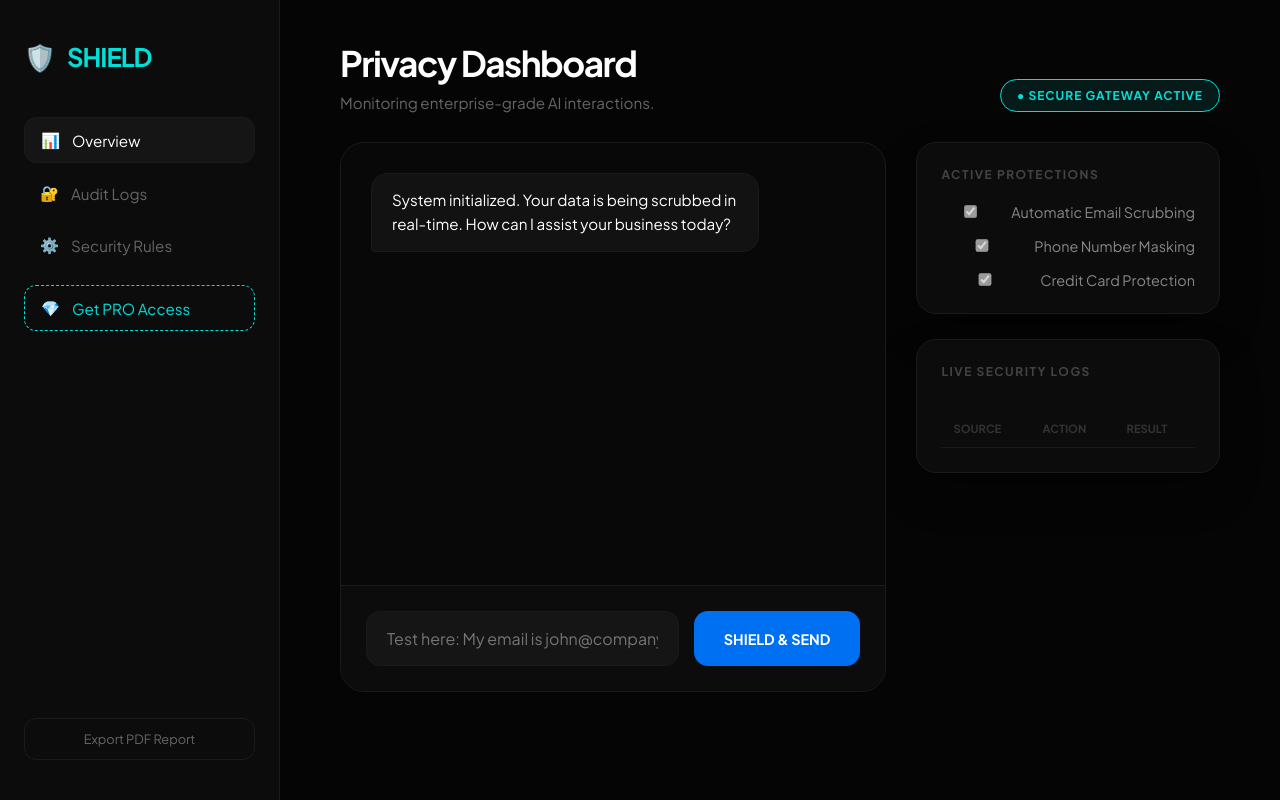
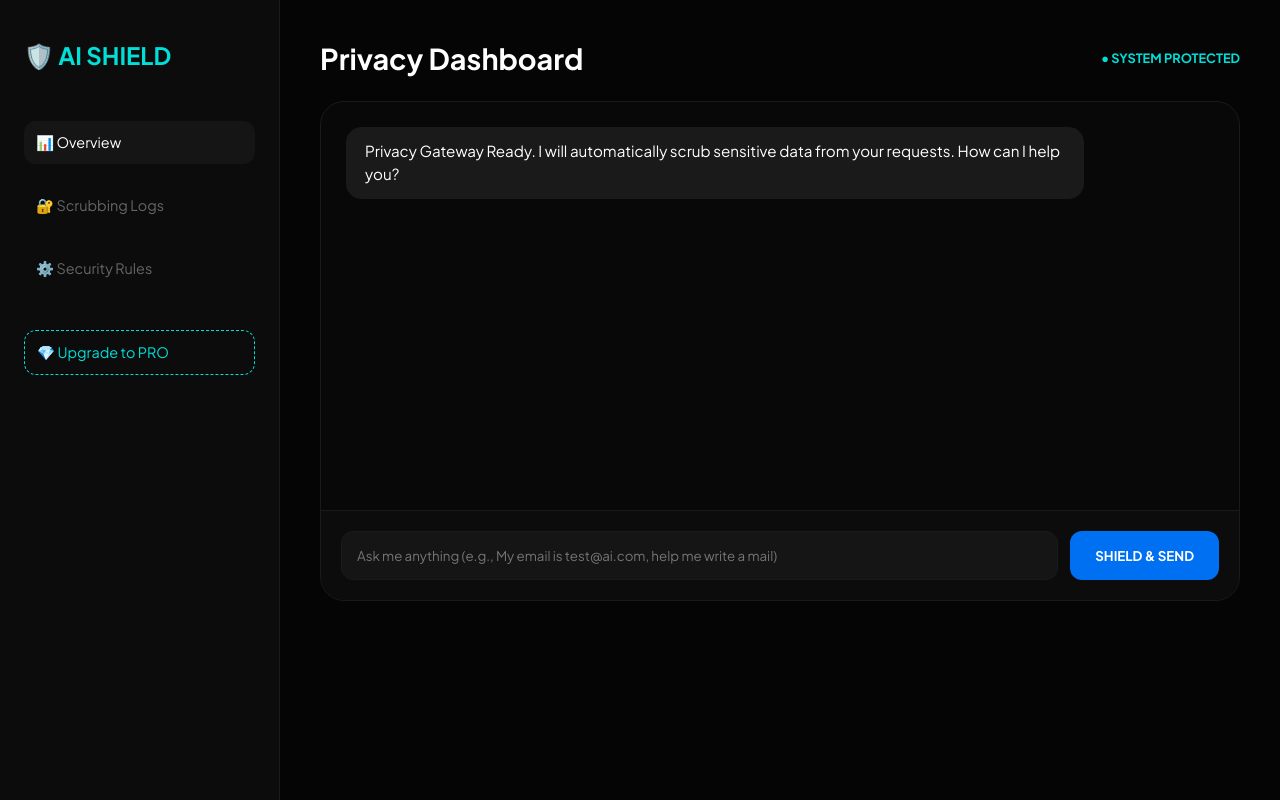
Before and after one commit to ghazghazibahaeddin-arch/clean-ai-project, a website: page index.html in a window 1280 px wide. Drawn offline with Linux system fonts and the light colour scheme.

Commit message:
Update index.html

```diff
--- a/index.html
+++ b/index.html
@@ -3,208 +3,104 @@
 <head>
     <meta charset="UTF-8">
     <meta name="viewport" content="width=device-width, initial-scale=1.0">
-    <title>AI SHIELD | Enterprise Privacy Gateway</title>
+    <title>AI SHIELD | Professional Privacy Gateway</title>
     <link href="https://fonts.googleapis.com/css2?family=Plus+Jakarta+Sans:wght@300;400;600;700&display=swap" rel="stylesheet">
     <style>
-        :root {
-            --bg: #050505; --card: #0c0c0c; --primary: #0070f3;
-            --accent: #00dfd8; --text: #ffffff; --border: #1a1a1a; --danger: #ff3333;
-        }
-
-        * { box-sizing: border-box; transition: all 0.25s cubic-bezier(0.4, 0, 0.2, 1); font-family: 'Plus Jakarta Sans', sans-serif; }
-
+        :root { --bg: #050505; --card: #0c0c0c; --primary: #0070f3; --accent: #00dfd8; --text: #ffffff; --border: #1a1a1a; --danger: #ff3333; }
+        * { box-sizing: border-box; transition: all 0.2s ease; font-family: 'Plus Jakarta Sans', sans-serif; }
         body { margin: 0; background: var(--bg); color: var(--text); display: flex; height: 100vh; overflow: hidden; }
-
-        /* Sidebar - التصميم الجانبي */
-        .sidebar { width: 280px; background: var(--card); border-right: 1px solid var(--border); padding: 40px 24px; display: flex; flex-direction: column; gap: 24px; z-index: 100; }
-        .logo { font-weight: 800; font-size: 1.6rem; color: var(--text); display: flex; align-items: center; gap: 12px; letter-spacing: -1px; }
-        .logo span { color: var(--accent); }
-
-        .nav-group { display: flex; flex-direction: column; gap: 8px; margin-top: 20px; }
-        .nav-item { color: #666; text-decoration: none; padding: 12px 16px; border-radius: 12px; font-size: 0.95rem; font-weight: 500; display: flex; align-items: center; gap: 12px; }
-        .nav-item:hover, .nav-item.active { background: #151515; color: white; border: 1px solid var(--border); }
-        .nav-item.pro { color: var(--accent); border: 1px dashed var(--accent); margin-top: 10px; }
-
-        /* Main Content - المحتوى الرئيسي */
-        .main { flex: 1; padding: 40px 60px; overflow-y: auto; display: flex; flex-direction: column; gap: 30px; }
-        .header { display: flex; justify-content: space-between; align-items: flex-end; }
-        .status-pill { background: rgba(0, 223, 216, 0.1); color: var(--accent); padding: 8px 16px; border-radius: 30px; font-size: 0.75rem; border: 1px solid var(--accent); font-weight: 700; letter-spacing: 1px; }
-
-        /* Dashboard Grid */
-        .content-grid { display: grid; grid-template-columns: 1.8fr 1fr; gap: 30px; align-items: start; }
-        .card { background: var(--card); padding: 24px; border-radius: 20px; border: 1px solid var(--border); box-shadow: 0 20px 40px rgba(0,0,0,0.3); }
-        .card h3 { font-size: 0.75rem; color: #444; text-transform: uppercase; margin: 0 0 20px 0; letter-spacing: 1.5px; }
-
-        /* Chat Window - نافذة الدردشة */
-        .chat-engine { background: #080808; border-radius: 24px; border: 1px solid var(--border); height: 550px; display: flex; flex-direction: column; position: relative; overflow: hidden; }
-        #chatDisplay { flex: 1; padding: 30px; overflow-y: auto; display: flex; flex-direction: column; gap: 16px; scroll-behavior: smooth; }
-
-        .bubble { max-width: 80%; padding: 14px 20px; border-radius: 16px; font-size: 0.95rem; line-height: 1.6; animation: fadeIn 0.4s ease; }
-        .bubble.user { background: var(--primary); align-self: flex-end; color: white; border-bottom-right-radius: 4px; }
-        .bubble.ai { background: #121212; border: 1px solid var(--border); align-self: flex-start; border-bottom-left-radius: 4px; }
-        .bubble.system { background: rgba(0, 223, 216, 0.03); border: 1px dashed var(--accent); color: var(--accent); align-self: center; width: 100%; text-align: center; font-size: 0.8rem; }
-
-        .input-box { padding: 25px; background: #0c0c0c; border-top: 1px solid var(--border); display: flex; gap: 15px; }
-        input { flex: 1; background: #151515; border: 1px solid var(--border); border-radius: 14px; color: white; padding: 16px 20px; outline: none; font-size: 1rem; }
-        input:focus { border-color: var(--primary); box-shadow: 0 0 0 4px rgba(0, 112, 243, 0.1); }
-        button.send-btn { background: var(--primary); color: white; border: none; padding: 0 30px; border-radius: 14px; cursor: pointer; font-weight: 700; font-size: 0.9rem; }
-        button:hover { transform: translateY(-2px); filter: brightness(1.1); }
-
-        /* Logs Table - جدول السجلات */
-        table { width: 100%; border-collapse: collapse; margin-top: 10px; }
-        th { text-align: left; color: #333; font-size: 0.7rem; padding: 12px; border-bottom: 1px solid var(--border); }
-        td { padding: 12px; font-size: 0.85rem; border-bottom: 1px solid #111; color: #888; }
-        .clean-tag { color: var(--accent); font-weight: 800; font-size: 0.7rem; }
-
-        /* Global Alert */
-        #safetyAlert { position: fixed; top: 30px; right: 30px; background: var(--danger); color: white; padding: 20px 30px; border-radius: 16px; font-weight: 800; z-index: 1000; display: none; box-shadow: 0 15px 40px rgba(255, 51, 51, 0.3); animation: slideIn 0.4s cubic-bezier(0.175, 0.885, 0.32, 1.275); }
-
-        @keyframes fadeIn { from { opacity: 0; transform: translateY(10px); } to { opacity: 1; transform: translateY(0); } }
-        @keyframes slideIn { from { transform: translateX(120%); } to { transform: translateX(0); } }
-
-        /* Mobile Responsive */
-        @media (max-width: 1000px) { .sidebar { width: 80px; padding: 40px 10px; } .sidebar span, .logo span { display: none; } .main { padding: 20px; } .dashboard-grid { grid-template-columns: 1fr; } }
+        .sidebar { width: 280px; background: var(--card); border-right: 1px solid var(--border); padding: 40px 24px; display: flex; flex-direction: column; gap: 20px; }
+        .nav-item { color: #666; text-decoration: none; padding: 12px; border-radius: 12px; cursor: pointer; display: flex; align-items: center; gap: 10px; font-size: 0.9rem; }
+        .nav-item:hover, .nav-item.active { background: #151515; color: white; }
+        .main { flex: 1; padding: 40px; overflow-y: auto; display: flex; flex-direction: column; gap: 25px; }
+        .chat-engine { background: #080808; border-radius: 24px; border: 1px solid var(--border); height: 500px; display: flex; flex-direction: column; overflow: hidden; }
+        #chatDisplay { flex: 1; padding: 25px; overflow-y: auto; display: flex; flex-direction: column; gap: 15px; }
+        .bubble { max-width: 85%; padding: 12px 18px; border-radius: 15px; font-size: 0.95rem; line-height: 1.5; animation: fadeIn 0.3s ease; }
+        .bubble.user { background: var(--primary); align-self: flex-end; }
+        .bubble.ai { background: #1a1a1a; border: 1px solid var(--border); align-self: flex-start; }
+        .bubble.shield-status { background: rgba(0, 223, 216, 0.05); border: 1px dashed var(--accent); color: var(--accent); align-self: center; width: 100%; text-align: center; font-size: 0.8rem; }
+        .input-box { padding: 20px; border-top: 1px solid var(--border); display: flex; gap: 12px; background: #0c0c0c; }
+        input { flex: 1; background: #151515; border: 1px solid var(--border); border-radius: 12px; color: white; padding: 15px; outline: none; }
+        .send-btn { background: var(--primary); color: white; border: none; padding: 0 25px; border-radius: 12px; cursor: pointer; font-weight: 700; }
+        @keyframes fadeIn { from { opacity: 0; transform: translateY(5px); } to { opacity: 1; transform: translateY(0); } }
     </style>
 </head>
 <body>
 
-    <div id="safetyAlert">⚠️ PRIVACY VIOLATION BLOCKED</div>
-
     <div class="sidebar">
-        <div class="logo">🛡️ <span>SHIELD</span></div>
-        <div class="nav-group">
-            <a href="#" class="nav-item active">📊 <span>Overview</span></a>
-            <a href="#" class="nav-item">🔐 <span>Audit Logs</span></a>
-            <a href="#" class="nav-item">⚙️ <span>Security Rules</span></a>
-            <a href="https://radhiayt.gumroad.com/l/ofuefu" class="nav-item pro">💎 <span>Get PRO Access</span></a>
-        </div>
-        <div style="margin-top: auto;">
-            <button onclick="window.location.href='https://radhiayt.gumroad.com/l/ofuefu'" style="width: 100%; background: transparent; border: 1px solid var(--border); color: #666; padding: 12px; border-radius: 12px; cursor: pointer; font-size: 0.8rem;">Export PDF Report</button>
-        </div>
+        <div style="font-weight: 800; color: var(--accent); font-size: 1.5rem; margin-bottom: 30px;">🛡️ AI SHIELD</div>
+        <div class="nav-item active">📊 Overview</div>
+        <div class="nav-item" onclick="alert('Upgrade to PRO to view detailed logs')">🔐 Scrubbing Logs</div>
+        <div class="nav-item" onclick="alert('Upgrade to PRO to customize rules')">⚙️ Security Rules</div>
+        <a href="https://radhiayt.gumroad.com/l/ofuefu" class="nav-item" style="color:var(--accent); border: 1px dashed var(--accent); margin-top:20px;">💎 Upgrade to PRO</a>
     </div>
 
     <div class="main">
-        <header class="header">
-            <div>
-                <h1 style="margin: 0; font-size: 2.2rem; font-weight: 800; letter-spacing: -1.5px;">Privacy Dashboard</h1>
-                <p style="color: #666; margin: 8px 0 0; font-size: 0.95rem;">Monitoring enterprise-grade AI interactions.</p>
-            </div>
-            <div class="status-pill">● SECURE GATEWAY ACTIVE</div>
+        <header style="display: flex; justify-content: space-between; align-items: center;">
+            <h1 style="margin:0; font-size: 1.8rem;">Privacy Dashboard</h1>
+            <div style="color: var(--accent); font-size: 0.8rem; font-weight: bold;">● SYSTEM PROTECTED</div>
         </header>
 
-        <div class="content-grid">
-            <div class="chat-engine">
-                <div id="chatDisplay">
-                    <div class="bubble ai">System initialized. Your data is being scrubbed in real-time. How can I assist your business today?</div>
-                </div>
-                <div class="input-box">
-                    <input type="text" id="userInput" placeholder="Test here: My email is john@company.com...">
-                    <button class="send-btn" onclick="executeShield()">SHIELD & SEND</button>
-                </div>
+        <div class="chat-engine">
+            <div id="chatDisplay">
+                <div class="bubble ai">Privacy Gateway Ready. I will automatically scrub sensitive data from your requests. How can I help you?</div>
             </div>
-
-            <div style="display: flex; flex-direction: column; gap: 25px;">
-                <div class="card">
-                    <h3>Active Protections</h3>
-                    <div style="display: flex; flex-direction: column; gap: 15px;">
-                        <label style="display: flex; gap: 12px; font-size: 0.9rem; align-items: center; color: #888;"><input type="checkbox" checked disabled> Automatic Email Scrubbing</label>
-                        <label style="display: flex; gap: 12px; font-size: 0.9rem; align-items: center; color: #888;"><input type="checkbox" checked disabled> Phone Number Masking</label>
-                        <label style="display: flex; gap: 12px; font-size: 0.9rem; align-items: center; color: #888;"><input type="checkbox" checked disabled> Credit Card Protection</label>
-                    </div>
-                </div>
-
-                <div class="card" style="flex: 1; overflow: hidden; display: flex; flex-direction: column;">
-                    <h3>Live Security Logs</h3>
-                    <div style="overflow-y: auto; flex: 1;">
-                        <table id="logTable">
-                            <thead><tr><th>SOURCE</th><th>ACTION</th><th>RESULT</th></tr></thead>
-                            <tbody>
-                                </tbody>
-                        </table>
-                    </div>
-                </div>
+            <div class="input-box">
+                <input type="text" id="userInput" placeholder="Ask me anything (e.g., My email is test@ai.com, help me write a mail)">
+                <button class="send-btn" id="sendBtn" onclick="process()">SHIELD & SEND</button>
             </div>
         </div>
     </div>
 
     <script>
-        // وظيفة إضافة السجلات
-        function pushLog(type) {
-            const table = document.querySelector("#logTable tbody");
-            const row = table.insertRow(0);
-            row.innerHTML = `<td>Prompt</td><td>${type} Scrub</td><td><span class="clean-tag">SECURED</span></td>`;
-            if(table.rows.length > 7) table.deleteRow(7);
+        // محرك الردود الذكي المدمج (بدون تكلفة)
+        function getSmartResponse(input) {
+            const text = input.toLowerCase();
+            if (text.includes("hi") || text.includes("hello")) return "Hello! I'm your secure AI assistant. How can I help you while keeping your data safe?";
+            if (text.includes("email") || text.includes("mail")) return "I see you're asking about emails. I've masked any addresses to ensure your privacy during this task.";
+            if (text.includes("code") || text.includes("help")) return "I can certainly help with that. Based on the secure data provided, here is the best approach...";
+            return "I've processed your request securely. I'm ready to assist with any further analysis or content generation you need.";
         }
 
-        // وظيفة التنبيه
-        function triggerAlert() {
-            const alert = document.getElementById('safetyAlert');
-            alert.style.display = 'block';
-            setTimeout(() => alert.style.display = 'none', 3000);
-        }
-
-        // محرك التنظيف (The Shield Logic)
-        function scrubData(text) {
+        function scrub(text) {
+            const emailRegex = /[a-zA-Z0-9._%+-]+@[a-zA-Z0-9.-]+\.[a-zA-Z]{2,}/g;
+            const phoneRegex = /\+?\d{10,15}/g;
             let clean = text;
-            let found = false;
-
-            const patterns = {
-                "Email": /[a-zA-Z0-9._%+-]+@[a-zA-Z0-9.-]+\.[a-zA-Z]{2,}/g,
-                "Phone": /\+?\d{10,15}/g,
-                "CreditCard": /\d{4}[-\s]?\d{4}[-\s]?\d{4}[-\s]?\d{4}/g
-            };
-
-            for (let [type, regex] of Object.entries(patterns)) {
-                if(regex.test(clean)) {
-                    clean = clean.replace(regex, `[${type.toUpperCase()}_REDACTED]`);
-                    pushLog(type);
-                    found = true;
-                }
-            }
-
-            if(found) triggerAlert();
+            if (emailRegex.test(clean)) clean = clean.replace(emailRegex, "[EMAIL_HIDDEN]");
+            if (phoneRegex.test(clean)) clean = clean.replace(phoneRegex, "[PHONE_HIDDEN]");
             return clean;
         }
 
-        // وظيفة التنفيذ الرئيسية
-        function executeShield() {
+        function process() {
             const input = document.getElementById('userInput');
             const display = document.getElementById('chatDisplay');
-            const rawText = input.value;
+            const raw = input.value;
+            if (!raw) return;
 
-            if(!rawText) return;
-
-            // 1. عرض نص العميل
-            display.innerHTML += `<div class="bubble user">${rawText}</div>`;
+            // 1. عرض رسالة المستخدم
+            display.innerHTML += `<div class="bubble user">${raw}</div>`;
 
             // 2. تفعيل الدرع
-            const cleanText = scrubData(rawText);
+            const cleaned = scrub(raw);
+            setTimeout(() => {
+                display.innerHTML += `<div class="bubble shield-status">🛡️ SHIELD ACTION: Data sanitized. Processing secure prompt: "${cleaned}"</div>`;
+                display.scrollTop = display.scrollHeight;
+            }, 400);
 
-            // 3. عرض إجراء النظام
+            // 3. الرد الذكي بناءً على السؤال
             setTimeout(() => {
-                display.innerHTML += `<div class="bubble system">🛡️ SHIELD ACTION: Sensitive data detected. Cleaned version: "${cleanText}"</div>`;
-                display.scrollTop = display.scrollHeight;
-            }, 500);
-
-            // 4. رد الذكاء الاصطناعي (محاكاة ذكية)
-            setTimeout(() => {
-                const aiResponses = [
-                    "I have analyzed the secure data packet. The enterprise architecture looks solid.",
-                    "Request received. I've processed your input according to the sanitized privacy guidelines.",
-                    "The filtered data has been cross-referenced. You may proceed with the next step of the audit."
-                ];
-                const response = aiResponses[Math.floor(Math.random() * aiResponses.length)];
+                const response = getSmartResponse(raw);
                 display.innerHTML += `<div class="bubble ai"><strong>Secure AI:</strong> ${response}</div>`;
                 display.scrollTop = display.scrollHeight;
-            }, 1400);
+            }, 1200);
 
             input.value = "";
             display.scrollTop = display.scrollHeight;
         }
 
-        // تشغيل الإرسال عند الضغط على Enter
-        document.getElementById('userInput').addEventListener('keypress', function (e) {
-            if (e.key === 'Enter') executeShield();
+        // تفعيل زر Enter
+        document.getElementById('userInput').addEventListener('keypress', (e) => {
+            if (e.key === 'Enter') process();
         });
     </script>
 </body>
```
